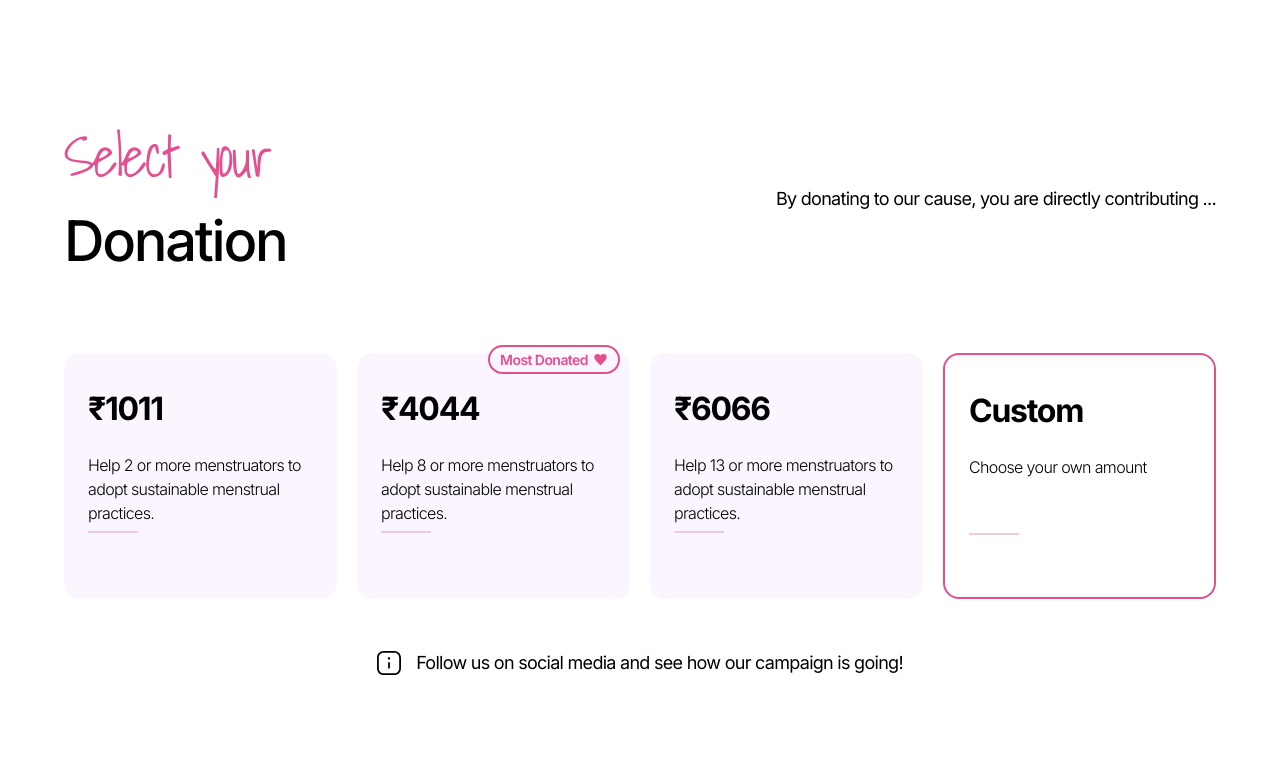
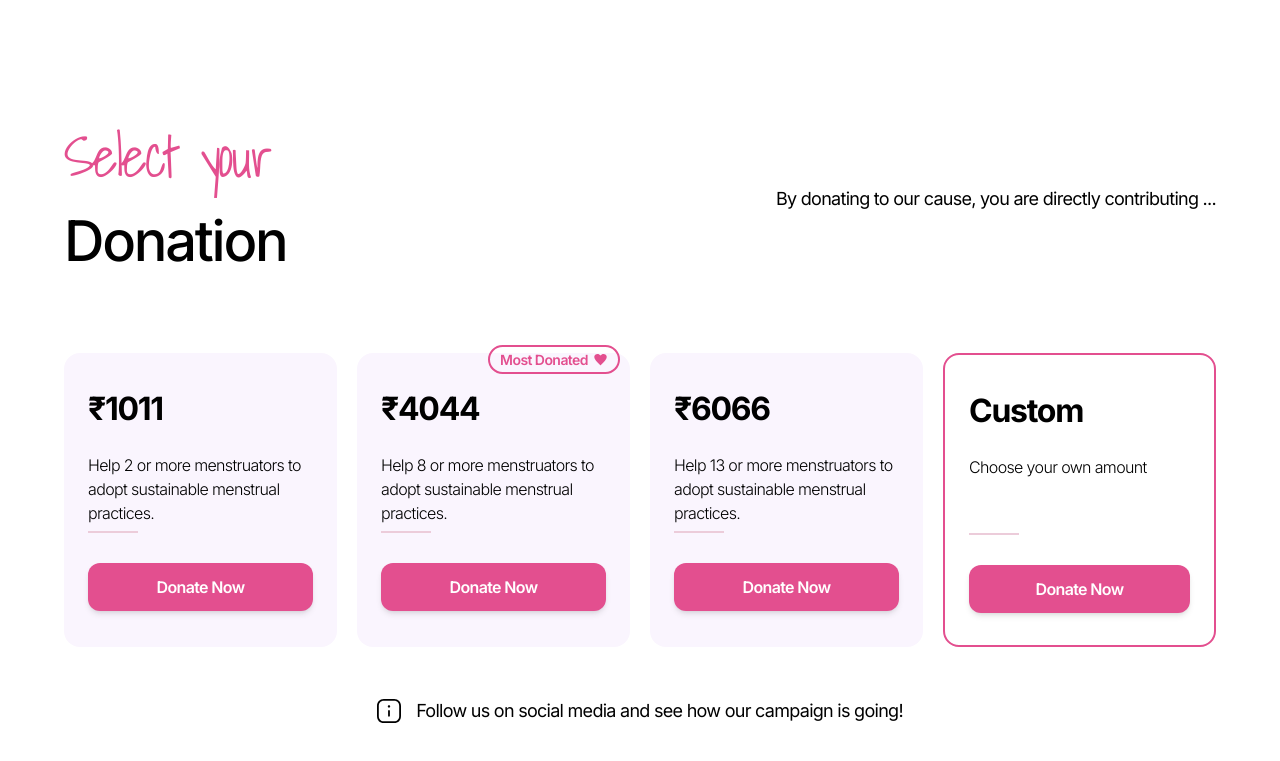
Before and after one commit to kunalbawliya/copy-titli-website, a Next.js app: page /donate in a window 1280 px wide. Shown: the part 2225-2986 px from the top of the page. Built offline with nearby package versions, Linux system fonts and the light colour scheme; no server answers; a web font is replaced by a local one.

Commit message:
Changes Related to Donate/Pay button

```diff
--- a/pages/donate.js
+++ b/pages/donate.js
@@ -1,79 +1,71 @@
 import Head from "next/head";
+import { useEffect } from "react";
 import Navbar from "@/components/Navbar";
-import PrimaryButton, { SecondaryButton } from "@/components/Button";
+import PrimaryButton from "@/components/Button";
 import BrandList from "@/components/BrandList";
 import Carousel from "@/components/Carousel";
 import Footer from "@/components/Footer";
 import { ColourTicker } from "@/components/Ticker";
-import { useEffect } from "react";
 
-export default function Donate() {
 const razorpayButtons = [
   {
-      id: "pl_Lhx38jvW9IlRnt",
-      amount: "₹1011",
+    amount: 101100, // in paise
+    amountDisplay: "₹1011",
     impact: "Help 2 or more menstruators to adopt sustainable menstrual practices.",
   },
   {
-      id: "pl_Lj7k5QOllMbRfn",
-      amount: "₹4044",
+    amount: 404400,
+    amountDisplay: "₹4044",
     impact: "Help 8 or more menstruators to adopt sustainable menstrual practices.",
     label: "Most Donated",
   },
   {
-      id: "pl_Lj7lnYrL3czAK7",
-      amount: "₹6066",
+    amount: 606600,
+    amountDisplay: "₹6066",
     impact: "Help 13 or more menstruators to adopt sustainable menstrual practices.",
   },
 ];
 
+const razorpayKey = process.env.NEXT_PUBLIC_RAZORPAY_KEY_ID;
+
+export default function Donate() {
   useEffect(() => {
-    razorpayButtons.forEach((btn, index) => {
     const script = document.createElement("script");
-      script.src = "https://checkout.razorpay.com/v1/payment-button.js";
-      script.setAttribute("data-payment_button_id", btn.id);
+    script.src = "https://checkout.razorpay.com/v1/checkout.js";
     script.async = true;
+    document.body.appendChild(script);
+  }, []);
 
-      const form = document.getElementById(`donateForm${index + 1}`);
-      if (form && !form.hasChildNodes()) {
-        form.appendChild(script);
-      }
-    });
+  const handlePayment = ({ amount, impact }) => {
+    const options = {
+      key: razorpayKey,
+      amount: amount,
+      currency: "INR",
+      name: "Titli Foundation",
+      description: impact,
+      image: "/favicon.ico",
+      handler: function (response) {
+        alert("Donation successful! Thank you ❤️");
+        console.log("Razorpay Response:", response);
+      },
+      prefill: {
+        name: "",
+        email: "",
+        contact: "",
+      },
+      theme: {
+        color: "#E34F8F",
+      },
+    };
 
-    const customScript = document.createElement("script");
-    customScript.src = "https://checkout.razorpay.com/v1/payment-button.js";
-    customScript.setAttribute("data-payment_button_id", "pl_LhwnkF5w1i2h9B");
-    customScript.async = true;
-
-    const customForm = document.getElementById("donateForm4");
-    if (customForm && !customForm.hasChildNodes()) {
-      customForm.appendChild(customScript);
-    }
-  }, []);
+    const razor = new window.Razorpay(options);
+    razor.open();
+  };
 
   return (
     <div className="font-inter overflow-hidden">
       <Head>
         <title>Titli Foundation | Donate</title>
-        <style>{`
-          .razorpay-payment-button {
-            background-color: #e34f8f !important;
-            font-family: 'Inter', sans-serif !important;
-            font-weight: 600 !important;
-            font-size: 16px !important;
-            padding: 12px 20px !important;
-            border-radius: 12px !important;
-            color: white !important;
-            border: none !important;
-            width: 100% !important;
-            text-transform: none !important;
-            transition: background 0.3s ease;
-            box-shadow: 0 2px 10px rgba(227, 79, 143, 0.2);
-          }
-          .razorpay-payment-button:hover {
-            background-color: #c7377b !important;
-          }
-        `}</style>
       </Head>
 
       <div className="relative max-w-[90vw] w-[1336px] m-auto text-[#2F2F2F]">
@@ -121,7 +113,7 @@ export default function Donate() {
           <div className="lg:max-w-[500px]">
             <div className="font-black text-[32px] lg:text-[56px] mb-[30px]">The Problem</div>
             <div className="font-light text-[16px] lg:text-[18px]">
-              Did you know that almost 23 million girls drop out of school every year when they start menstruating? ...
+              Did you know that almost 23 million girls drop out of school every year when they start menstruating?
             </div>
           </div>
         </div>
@@ -129,7 +121,7 @@ export default function Donate() {
           <div className="lg:max-w-[500px]">
             <div className="font-black text-[32px] lg:text-[56px] mb-[30px]">The Solution</div>
             <div className="font-light text-[16px] lg:text-[18px]">
-              At Titli Foundation, we empathize with the challenges faced by underprivileged menstruators ...
+              At Titli Foundation, we empathize with the challenges faced by underprivileged menstruators.
             </div>
           </div>
         </div>
@@ -157,7 +149,7 @@ export default function Donate() {
 
         <div className="relative grid grid-cols-1 lg:grid-cols-4 gap-x-[20px] gap-y-[20px]">
           {razorpayButtons.map((btn, index) => (
-            <div key={btn.id} className="px-[24px] py-[32px] bg-[#FAF5FE] rounded-[16px] relative">
+            <div key={index} className="px-[24px] py-[32px] bg-[#FAF5FE] rounded-[16px] relative">
               {btn.label && (
                 <div className="absolute top-[-8px] right-[10px] flex items-center gap-x-[5px] text-pink w-auto font-[600] text-[14px] border-2 border-pink rounded-[100px] px-[10px] py-[2px]">
                   <div>{btn.label}</div>
@@ -166,10 +158,15 @@ export default function Donate() {
                   </svg>
                 </div>
               )}
-              <div className="text-[32px] font-[700] mb-[20px]">{btn.amount}</div>
+              <div className="text-[32px] font-[700] mb-[20px]">{btn.amountDisplay}</div>
               <div className="font-[300] mb-[30px] h-[3em]">{btn.impact}</div>
               <div className="bg-[#ECCCDA] h-[2px] w-[50px] mb-[30px]"></div>
-              <form id={`donateForm${index + 1}`} className="w-full"></form>
+              <button
+                onClick={() => handlePayment(btn)}
+                className="bg-[#e34f8f] hover:bg-[#c7377b] text-white font-semibold text-[16px] px-[20px] py-[12px] rounded-[12px] w-full transition-all duration-300 shadow-md"
+              >
+                Donate Now
+              </button>
             </div>
           ))}
 
@@ -177,7 +174,17 @@ export default function Donate() {
             <div className="text-[32px] font-[700] mb-[20px]">Custom</div>
             <div className="font-[300] mb-[30px] h-[3em]">Choose your own amount</div>
             <div className="bg-[#ECCCDA] h-[2px] w-[50px] mb-[30px]"></div>
-            <form id="donateForm4" className="w-full"></form>
+            <button
+              onClick={() =>
+                handlePayment({
+                  amount: 0,
+                  impact: "Support menstrual health with a custom donation.",
+                })
+              }
+              className="bg-[#e34f8f] hover:bg-[#c7377b] text-white font-semibold text-[16px] px-[20px] py-[12px] rounded-[12px] w-full transition-all duration-300 shadow-md"
+            >
+              Donate Now
+            </button>
           </div>
         </div>
 
```
Lines whose indentation alone changed are shown as unchanged.
